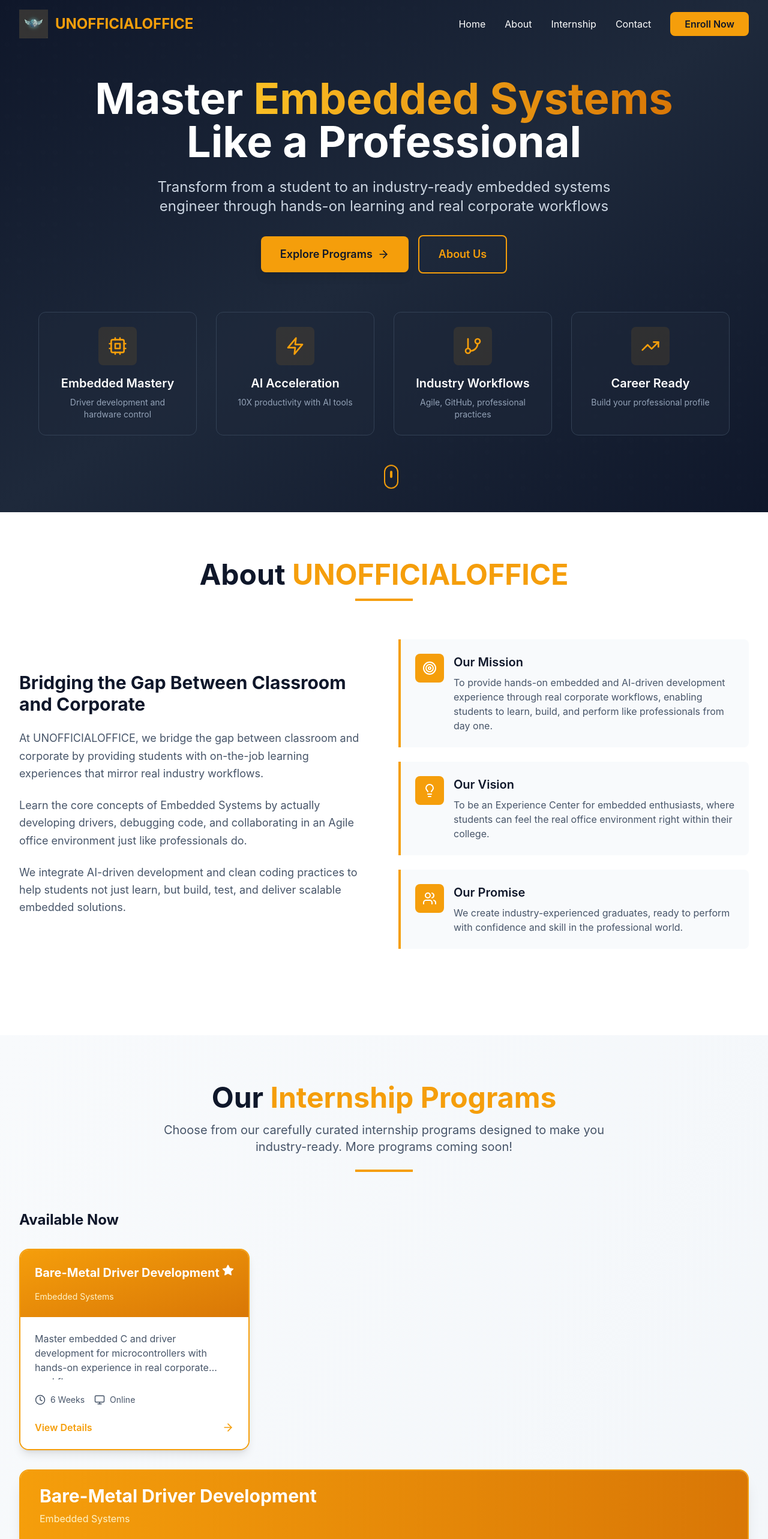
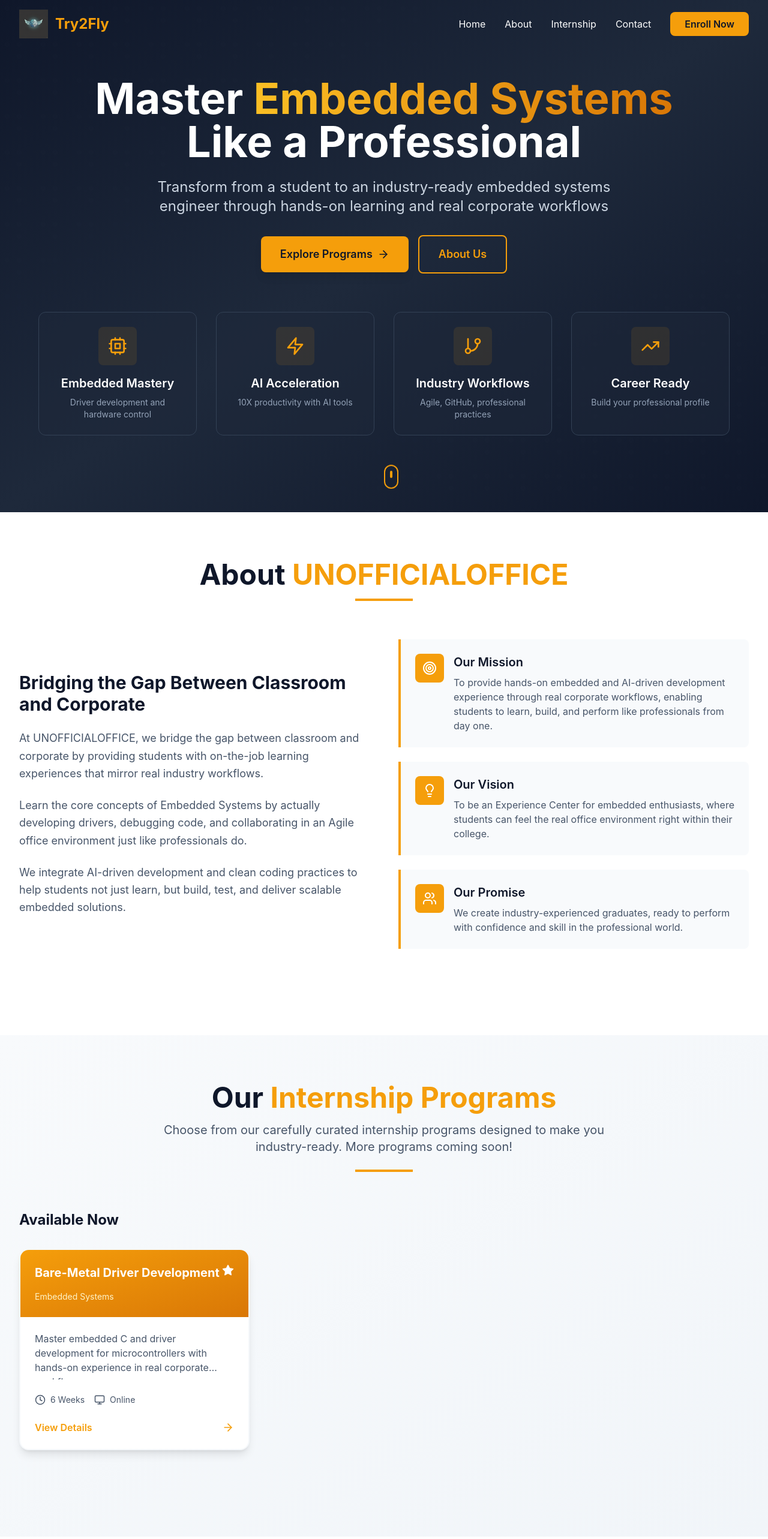
Before and after one commit to bharatirohan1977-ux/Website_v1, a React (Vite) app: page / in a window 1280 px wide. Shown: the top 2566 px of the page at 60% size. Built offline with nearby package versions, Linux system fonts and the light colour scheme.

Commit message:
UI: show internship details in modal; set provided logo as site logo

```diff
--- a/src/components/InternshipListing.tsx
+++ b/src/components/InternshipListing.tsx
@@ -9,7 +9,8 @@ interface InternshipListingProps {
 }
 
 export default function InternshipListing({ onEnroll }: InternshipListingProps) {
-  const [expandedId, setExpandedId] = useState<string | null>(internships[0]?.id || null);
+  const [expandedId, setExpandedId] = useState<string | null>(null);
+  const [isModalOpen, setIsModalOpen] = useState(false);
 
   const activeInternships = internships.filter(i => i.status === 'active');
   const upcomingInternships = internships.filter(i => i.status === 'upcoming');
@@ -36,12 +37,14 @@ export default function InternshipListing({ onEnroll }: InternshipListingProps)
               {activeInternships.map((internship) => (
                 <button
                   key={internship.id}
-                  onClick={() => setExpandedId(internship.id)}
-                  className={`group text-left rounded-2xl shadow-lg transition-all duration-300 overflow-hidden border-2 transform ${
-                    expandedId === internship.id
+                  onClick={() => {
+                    setExpandedId(internship.id);
+                    setIsModalOpen(true);
+                  }}
+                  className={`group text-left rounded-2xl shadow-lg transition-all duration-300 overflow-hidden border-2 transform ${expandedId === internship.id
                       ? 'border-amber-500 scale-105 md:scale-100'
                       : 'border-transparent hover:border-amber-500 hover:shadow-xl'
-                  }`}
+                    }`}
                 >
                   <div className="bg-gradient-to-br from-amber-500 to-amber-600 p-6 text-white">
                     <div className="flex items-start justify-between mb-4">
@@ -80,11 +83,33 @@ export default function InternshipListing({ onEnroll }: InternshipListingProps)
               )}
             </div>
 
-            {expandedInternship && (
-              <InternshipDetail
-                internship={expandedInternship}
-                onEnroll={onEnroll}
-              />
+            {/* Inline detail removed; use modal instead */}
+            {isModalOpen && expandedInternship && (
+              <div className="fixed inset-0 z-50 flex items-center justify-center">
+                <div className="absolute inset-0 bg-black/50" onClick={() => setIsModalOpen(false)} />
+                <div className="relative max-w-3xl w-full mx-4">
+                  <div className="bg-white rounded-2xl shadow-2xl overflow-hidden">
+                    <div className="p-4 flex justify-end">
+                      <button
+                        onClick={() => setIsModalOpen(false)}
+                        className="text-slate-600 hover:text-slate-900 font-bold"
+                        aria-label="Close details"
+                      >
+                        ✕
+                      </button>
+                    </div>
+                    <div className="p-6">
+                      <InternshipDetail
+                        internship={expandedInternship}
+                        onEnroll={(intern) => {
+                          setIsModalOpen(false);
+                          onEnroll(intern);
+                        }}
+                      />
+                    </div>
+                  </div>
+                </div>
+              </div>
             )}
           </div>
         )}
--- a/src/components/Navigation.tsx
+++ b/src/components/Navigation.tsx
@@ -27,16 +27,15 @@ export default function Navigation({ onNavigateToPayment }: NavigationProps) {
 
   return (
     <nav
-      className={`fixed top-0 left-0 right-0 z-50 transition-all duration-300 ${
-        isScrolled ? 'bg-slate-900 shadow-lg' : 'bg-transparent'
-      }`}
+      className={`fixed top-0 left-0 right-0 z-50 transition-all duration-300 ${isScrolled ? 'bg-slate-900 shadow-lg' : 'bg-transparent'
+        }`}
     >
       <div className="max-w-7xl mx-auto px-4 sm:px-6 lg:px-8">
         <div className="flex justify-between items-center h-20">
           <div className="flex-shrink-0 flex items-center gap-3">
-            <img src="/final_logo.png" alt="UNOFFICIALOFFICE" className="h-12 w-12" />
+            <img src="/final_logo.png" alt="Try2Fly logo" className="h-12 w-12 object-contain" />
             <h1 className="text-2xl font-bold text-amber-500">
-              UNOFFICIALOFFICE
+              Try2Fly
             </h1>
           </div>
 
```
